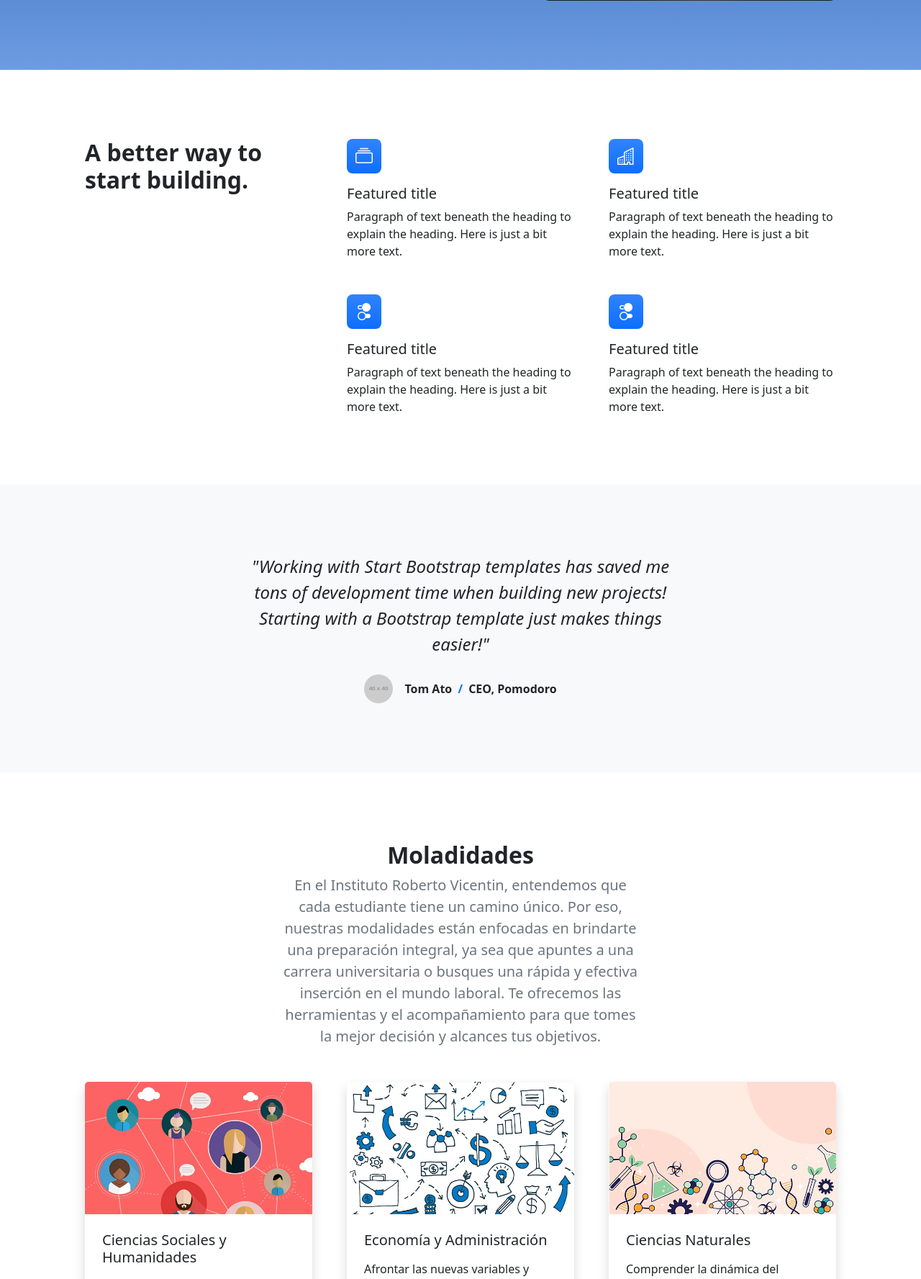
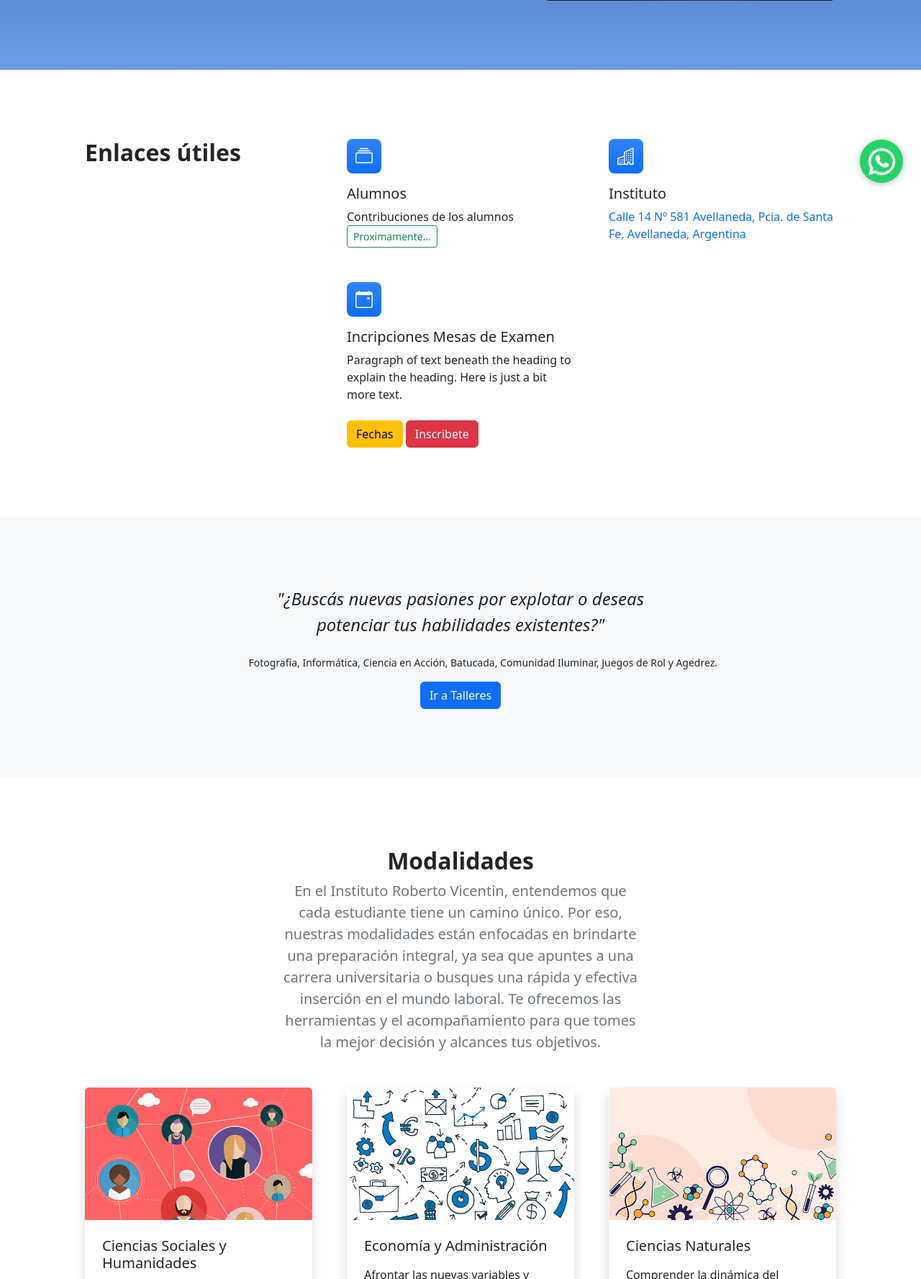
Before and after one commit to Karlosmf/landing-rv, a PHP site: page / in a window 1280 px wide. Shown: the part 521-2298 px from the top of the page at 72% size. Run offline with PHP 8.4, Linux system fonts and the light colour scheme; grey boxes labelled with a size stand in for pictures from a placeholder-image service; some libraries are stand-ins or nearby versions.

Commit message:
funcional botones y wp

```diff
--- a/css/custom.css
+++ b/css/custom.css
@@ -10,3 +10,41 @@
 .header-blue{
     background: linear-gradient(to bottom, #1d52a1, #6d9ce2);
 }
+
+.btn-wsp{
+    display:flex;
+    justify-content: center;
+    align-items: center;
+    position:fixed;
+    width:60px;
+    height:60px;
+    line-height: 63px;
+    bottom:25px;
+    right:25px;
+    background:#25d366;
+    color:#FFF;
+    border-radius:50px;
+    text-align:center;
+    box-shadow: 0px 1px 10px rgba(0,0,0,0.3);
+    z-index:100;
+    transition: all 300ms ease;
+}
+.btn-wsp:hover{
+    background: #20ba5a;
+    color:#2c700a
+}
+@media only screen and (min-width:320px) and (max-width:768px){
+    .btn-wsp{
+        width:63px;
+        height:63px;
+        line-height: 66px;
+	}
+}
+
+a{
+    text-decoration: none;
+}
+a:hover{
+    text-decoration: underline;
+
+}
--- a/index.html
+++ b/index.html
@@ -50,28 +50,27 @@
             <section class="py-5" id="features">
                 <div class="container px-5 my-5">
                     <div class="row gx-5">
-                        <div class="col-lg-4 mb-5 mb-lg-0"><h2 class="fw-bolder mb-0">A better way to start building.</h2></div>
+                        <div class="col-lg-4 mb-5 mb-lg-0"><h2 class="fw-bolder mb-0">Enlaces útiles</h2></div>
                         <div class="col-lg-8">
                             <div class="row gx-5 row-cols-1 row-cols-md-2">
                                 <div class="col mb-5 h-100">
                                     <div class="feature bg-primary bg-gradient text-white rounded-3 mb-3"><i class="bi bi-collection"></i></div>
-                                    <h2 class="h5">Featured title</h2>
-                                    <p class="mb-0">Paragraph of text beneath the heading to explain the heading. Here is just a bit more text.</p>
+                                    <h2 class="h5">Alumnos</h2>
+                                    <p class="mb-0">Contribuciones de los alumnos</p>
+                                    <button type="button" class="btn btn-outline-success btn-sm">Proximamente...</button>
                                 </div>
                                 <div class="col mb-5 h-100">
                                     <div class="feature bg-primary bg-gradient text-white rounded-3 mb-3"><i class="bi bi-building"></i></div>
-                                    <h2 class="h5">Featured title</h2>
-                                    <p class="mb-0">Paragraph of text beneath the heading to explain the heading. Here is just a bit more text.</p>
-                                </div>
-                                <div class="col mb-5 mb-md-0 h-100">
-                                    <div class="feature bg-primary bg-gradient text-white rounded-3 mb-3"><i class="bi bi-toggles2"></i></div>
-                                    <h2 class="h5">Featured title</h2>
-                                    <p class="mb-0">Paragraph of text beneath the heading to explain the heading. Here is just a bit more text.</p>
+                                    <h2 class="h5">Instituto</h2>
+                                    <a href="https://maps.app.goo.gl/kxoUhUWsFZ7WDf36A" target="_blank"> <p class="mb-0"> Calle 14 Nº 581 Avellaneda, Pcia. de Santa Fe, Avellaneda, Argentina</p></a>
                                 </div>
                                 <div class="col h-100">
-                                    <div class="feature bg-primary bg-gradient text-white rounded-3 mb-3"><i class="bi bi-toggles2"></i></div>
-                                    <h2 class="h5">Featured title</h2>
+                                    <div class="feature bg-primary bg-gradient text-white rounded-3 mb-3"><i class="bi bi-calendar-event"></i></i></div>
+                                    <h2 class="h5">Incripciones Mesas de Examen</h2>
                                     <p class="mb-0">Paragraph of text beneath the heading to explain the heading. Here is just a bit more text.</p>
+                                    <br>
+                                    <a href= "fechasexamenes.html"><button type="button" class="btn btn-warning">Fechas</button></a>
+                                    <a href="https://pc.aepa.ar/inscripexam" target="_blank"> <button type="button" class="btn btn-danger">Inscribete</button></a>
                                 </div>
                             </div>
                         </div>
@@ -83,15 +82,12 @@
                 <div class="container px-5 my-5">
                     <div class="row gx-5 justify-content-center">
                         <div class="col-lg-10 col-xl-7">
+
                             <div class="text-center">
-                                <div class="fs-4 mb-4 fst-italic">"Working with Start Bootstrap templates has saved me tons of development time when building new projects! Starting with a Bootstrap template just makes things easier!"</div>
+                                <div class="fs-4 mb-4 fst-italic">"¿Buscás nuevas pasiones por explotar o deseas potenciar tus habilidades existentes?"</div>
+                                <p class="small text-nowrap mb-3" >Fotografía, Informática, Ciencia en Acción, Batucada, Comunidad Iluminar, Juegos de Rol y Agedrez. </p>
                                 <div class="d-flex align-items-center justify-content-center">
-                                    <img class="rounded-circle me-3" src="https://dummyimage.com/40x40/ced4da/6c757d" alt="..." />
-                                    <div class="fw-bold">
-                                        Tom Ato
-                                        <span class="fw-bold text-primary mx-1">/</span>
-                                        CEO, Pomodoro
-                                    </div>
+                                    <a href="https://docs.google.com/forms/d/e/1FAIpQLSehqq0j-upN5rc4828UcwIPlzceTJYxaaT___DbA982lSzYXw/viewform"><botton class="btn btn-primary" type="button">Ir a Talleres</button><a>
                                 </div>
                             </div>
                         </div>
@@ -104,7 +100,7 @@
                     <div class="row gx-5 justify-content-center">
                         <div class="col-lg-8 col-xl-6">
                             <div class="text-center">
-                                <h2 class="fw-bolder">Moladidades</h2>
+                                <h2 class="fw-bolder">Modalidades</h2>
                                 <p class="lead fw-normal text-muted mb-5"> En el Instituto Roberto Vicentin, entendemos que cada estudiante tiene un camino único. Por eso, nuestras modalidades están enfocadas en brindarte una preparación integral, ya sea que apuntes a una carrera universitaria o busques una rápida y efectiva inserción en el mundo laboral. Te ofrecemos las herramientas y el acompañamiento para que tomes la mejor decisión y alcances tus objetivos.</p>
                             </div>
                         </div>
@@ -149,7 +145,7 @@
                         </div>
                     </div>
                     <!-- Call to action-->
-                    <aside class="bg-primary bg-gradient rounded-3 p-4 p-sm-5 mt-5">
+                    <!-- <aside class="bg-primary bg-gradient rounded-3 p-4 p-sm-5 mt-5">
                         <div class="d-flex align-items-center justify-content-between flex-column flex-xl-row text-center text-xl-start">
                             <div class="mb-4 mb-xl-0">
                                 <div class="fs-3 fw-bold text-white">New products, delivered to you.</div>
@@ -163,22 +159,22 @@
                                 <div class="small text-white-50">We care about privacy, and will never share your data.</div>
                             </div>
                         </div>
-                    </aside>
+                    </aside> -->
                 </div>
             </section>
+            <a href="https://wa.link/f7lcgs" class="btn-wsp" target="_blank">
+	   <svg aria-hidden="true" xmlns="http://www.w3.org/2000/svg" width="45" height="45" fill="none" viewBox="0 0 24 24">
+  <path fill="currentColor" fill-rule="evenodd" d="M12 4a8 8 0 0 0-6.895 12.06l.569.718-.697 2.359 2.32-.648.379.243A8 8 0 1 0 12 4ZM2 12C2 6.477 6.477 2 12 2s10 4.477 10 10-4.477 10-10 10a9.96 9.96 0 0 1-5.016-1.347l-4.948 1.382 1.426-4.829-.006-.007-.033-.055A9.958 9.958 0 0 1 2 12Z" clip-rule="evenodd"/>
+  <path fill="currentColor" d="M16.735 13.492c-.038-.018-1.497-.736-1.756-.83a1.008 1.008 0 0 0-.34-.075c-.196 0-.362.098-.49.291-.146.217-.587.732-.723.886-.018.02-.042.045-.057.045-.013 0-.239-.093-.307-.123-1.564-.68-2.751-2.313-2.914-2.589-.023-.04-.024-.057-.024-.057.005-.021.058-.074.085-.101.08-.079.166-.182.249-.283l.117-.14c.121-.14.175-.25.237-.375l.033-.066a.68.68 0 0 0-.02-.64c-.034-.069-.65-1.555-.715-1.711-.158-.377-.366-.552-.655-.552-.027 0 0 0-.112.005-.137.005-.883.104-1.213.311-.35.22-.94.924-.94 2.16 0 1.112.705 2.162 1.008 2.561l.041.06c1.161 1.695 2.608 2.951 4.074 3.537 1.412.564 2.081.63 2.461.63.16 0 .288-.013.4-.024l.072-.007c.488-.043 1.56-.599 1.804-1.276.192-.534.243-1.117.115-1.329-.088-.144-.239-.216-.43-.308Z"/>
+</svg>
+
+	</a>
         </main>
         <!-- Footer-->
         <footer class="bg-dark py-4 mt-auto">
             <div class="container px-5">
                 <div class="row align-items-center justify-content-between flex-column flex-sm-row">
-                    <div class="col-auto"><div class="small m-0 text-white">Copyright &copy; Your Website 2023</div></div>
-                    <div class="col-auto">
-                        <a class="link-light small" href="#!">Privacy</a>
-                        <span class="text-white mx-1">&middot;</span>
-                        <a class="link-light small" href="#!">Terms</a>
-                        <span class="text-white mx-1">&middot;</span>
-                        <a class="link-light small" href="#!">Contact</a>
-                    </div>
+                    <div class="col-auto"><div class="small m-0 text-white">Copyright &copy; InnoDesign 2025</div></div>
                 </div>
             </div>
         </footer>
```
Also changed, not shown: fechasexamenes.html (added, +43 -0 lines).
